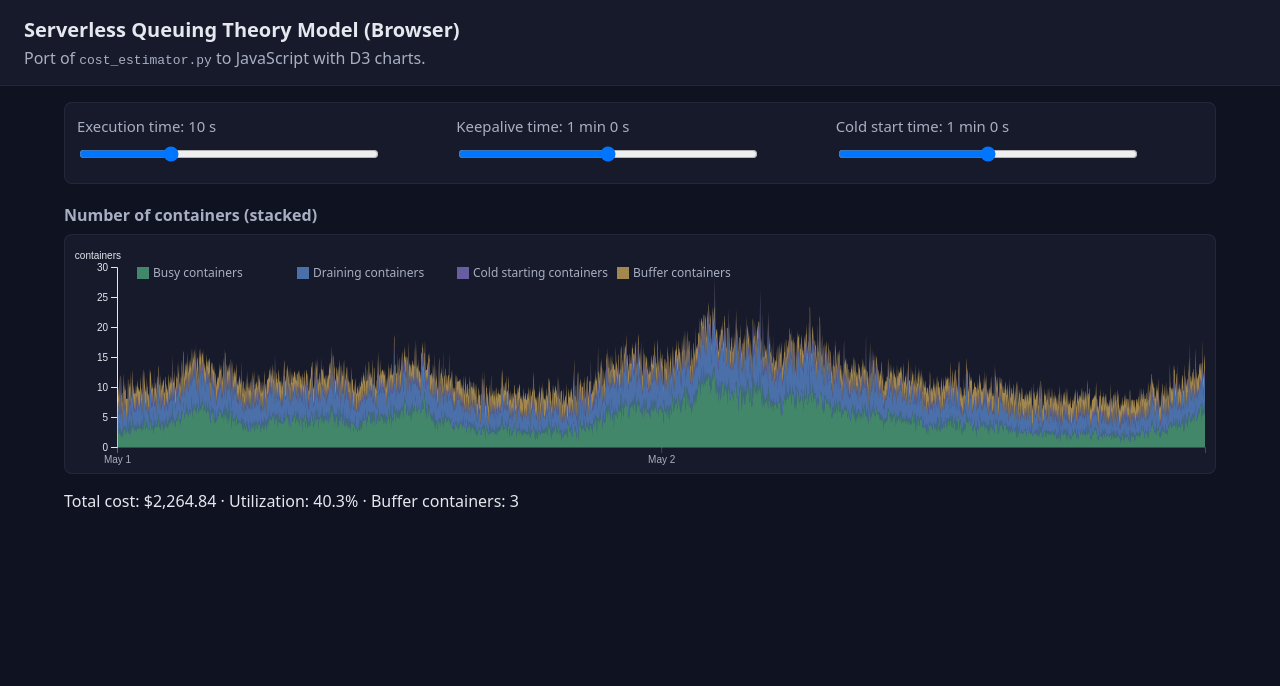
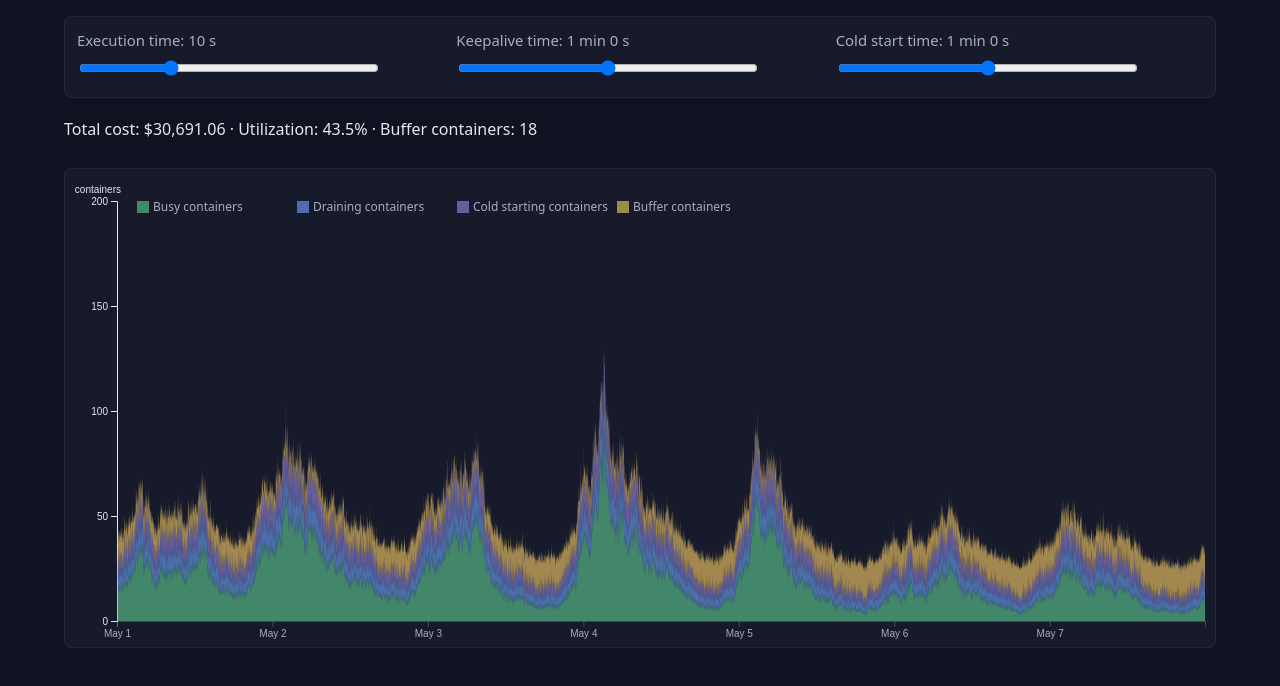
Before and after one commit to modal-labs/serverless-queuing-theory-model, a plain HTML site: page web/index.html in a window 1280 px wide. Drawn offline with nearby package versions, Linux system fonts and the light colour scheme.

Commit message:
Misc fixes to logic and gfx

```diff
--- a/web/app.js
+++ b/web/app.js
@@ -88,8 +88,8 @@ function rollingSum(xs, window) {
   return out;
 }
 
-function rollingMax(xs, window) {
-  // sliding window min/max via deque (O(n))
+function rollingExtrema(xs, window, cmp) {
+  // General sliding window extrema via deque (O(n))
   const n = xs.length;
   const out = new Float64Array(n);
   const deq = []; // store indices
@@ -99,7 +99,8 @@ function rollingMax(xs, window) {
     const val = padded[i];
     while (deq.length) {
       const backVal = padded[deq[deq.length - 1]];
-      if (backVal <= val) deq.pop(); else break;
+      // cmp is a comparison function: (a, b) => a <= b for max, a >= b for min
+      if (cmp(backVal, val)) deq.pop(); else break;
     }
     deq.push(i);
     const start = i - window + 1;
@@ -110,6 +111,16 @@ function rollingMax(xs, window) {
     }
   }
   return out;
+}
+
+function rollingMax(xs, window) {
+  // Largest value in window
+  return rollingExtrema(xs, window, (a, b) => a <= b);
+}
+
+function rollingMin(xs, window) {
+  // Smallest value in window
+  return rollingExtrema(xs, window, (a, b) => a >= b);
 }
 
 function reshapeMeanPerMinute(xsSeconds) {
@@ -136,6 +147,7 @@ function reshapeSumPerMinute(xsSeconds) {
 }
 
 function generateData({ startDate, endDate, seed }) {
+  const baseRate = 100;
   const start = new Date(startDate);
   const end = new Date(endDate);
   const nMinutes = Math.floor((end - start) / 60000);
@@ -144,7 +156,7 @@ function generateData({ startDate, endDate, seed }) {
   const random = makeRng(seed);
 
   // base rate with daily and weekly sin components
-  let ls = new Float64Array(nMinutes).fill(20);
+  let ls = new Float64Array(nMinutes).fill(baseRate);
   for (let i = 0; i < nMinutes; i++) {
     const daily = Math.sin((js[i] / (60 * 24)) * 2 * Math.PI) * 0.67 + 1;
     const weekly = Math.sin((js[i] / (60 * 24 * 7)) * 2 * Math.PI) * 0.2 + 1;
@@ -180,32 +192,38 @@ function generateData({ startDate, endDate, seed }) {
 let demandData = null;
 
 function simulate({xsMinutes, rsSeconds, executionTime = 10, keepaliveTime = 60, coldStartTime = 60 }) {
+  const nSeconds = rsSeconds.length;
+
   // Compute total number of busy containers
   const nBusySeconds = rollingSum(rsSeconds, executionTime);
 
-  // Compute total number of draining containers
+  // Now, let's simulate all the containers
+  // We don't know how many buffer containers we have, so we're going to treat cold starting containers as available
+  // Then, we're going to set the buffer to the 95th percentile of cold starting containers
+
+  // First, let's compute the number of draining containers
   const nBusyAndDrainingSeconds = rollingMax(nBusySeconds, keepaliveTime);
-  const nDrainingSeconds = new Float64Array(nBusySeconds.length);
-  for (let i = 0; i < nDrainingSeconds.length; i++) nDrainingSeconds[i] = nBusyAndDrainingSeconds[i] - nBusySeconds[i];
+  const nDrainingSeconds = new Float64Array(nSeconds);
+  for (let i = 0; i < nSeconds; i++) nDrainingSeconds[i] = nBusyAndDrainingSeconds[i] - nBusySeconds[i];
 
-  // Compute total number of containers that need to start each second
-  const nColdStartingRightNowSeconds = new Float64Array(nBusySeconds.length);
-  for (let i = 1; i < nColdStartingRightNowSeconds.length; i++) nColdStartingRightNowSeconds[i] = Math.max(0, nBusyAndDrainingSeconds[i] - nBusyAndDrainingSeconds[i - 1]);
+  // Now, let's compute the number of containers started in <= coldStartTime seconds
+  const minNBusySeconds = rollingMin(nBusySeconds, coldStartTime);
+  const nNewContainersSeconds = new Float64Array(nSeconds);
+  for (let i = 0; i < nSeconds; i++) nNewContainersSeconds[i] = nBusySeconds[i] - minNBusySeconds[i];
 
-  // Compute the total number of cold starting container
-  // This ignores the buffer
-  const nColdStartingIgnoringBufferSeconds = rollingMax(nColdStartingRightNowSeconds, coldStartTime);
+  // Now, let's compute the required buffer size. This is the 95th percentile of the number of new containers started in <= coldStartTime seconds
+  const sorted = Array.from(nNewContainersSeconds).sort((a, b) => a - b);
+  const idx = Math.min(sorted.length - 1, Math.floor(0.95 * sorted.length));
+  const nBufferContainers = sorted[idx];
 
-  // percentile 99 of cold starting
-  const sorted = Array.from(nColdStartingIgnoringBufferSeconds).sort((a, b) => a - b);
-  const idx = Math.min(sorted.length - 1, Math.floor(0.99 * sorted.length));
-  const nBufferContainers = sorted[idx];
-  const nColdStartingSeconds = new Float64Array(nColdStartingIgnoringBufferSeconds.length);
-  for (let i = 0; i < nColdStartingSeconds.length; i++) nColdStartingSeconds[i] = Math.min(nColdStartingIgnoringBufferSeconds[i], nBufferContainers);
+  // Now, let's compute the buffer size over time
+  const nBufferSeconds = new Float64Array(nSeconds);
+  for (let i = 0; i < nSeconds; i++) nBufferSeconds[i] = nBufferContainers - nNewContainersSeconds[i];
 
-  // buffer and total seconds series
-  const nBufferSeconds = new Float64Array(nBusySeconds.length);
-  for (let i = 0; i < nBufferSeconds.length; i++) nBufferSeconds[i] = nBufferContainers - nColdStartingSeconds[i];
+  // The number of cold starting containers is the same as the number of new containers
+  const nColdStartingSeconds = nNewContainersSeconds;
+
+  // Add up for total time series
   const nTotalSeconds = new Float64Array(nBusySeconds.length);
   for (let i = 0; i < nTotalSeconds.length; i++) nTotalSeconds[i] = nBusySeconds[i] + nDrainingSeconds[i] + nColdStartingSeconds[i] + nBufferSeconds[i];
 
@@ -390,7 +408,7 @@ function wireParameterControls() {
 
 function init() {
   console.log("setting data")
-  demandData = generateData({ startDate: new Date('2025-05-01'), endDate: new Date('2025-05-03'), seed: 42 });
+  demandData = generateData({ startDate: new Date('2025-05-01'), endDate: new Date('2025-05-08'), seed: 42 });
   console.log("demandData", demandData);
   wireParameterControls();
   run();
--- a/web/index.html
+++ b/web/index.html
@@ -8,11 +8,6 @@
     <script src="https://cdn.jsdelivr.net/npm/d3@7"></script>
   </head>
   <body>
-    <header>
-      <h1>Serverless Queuing Theory Model (Browser)</h1>
-      <p>Port of <code>cost_estimator.py</code> to JavaScript with D3 charts.</p>
-    </header>
-
     <main>
       <section class="controls">
         <label for="execution-time">
@@ -30,8 +25,6 @@
       </section>
 
       <section>
-        <h2>Number of containers (stacked)</h2>
-        <div id="chart-number-containers" class="chart"></div>
         <p class="metric">
           <span id="total-cost"></span>
           <span id="utilization-rate"></span>
@@ -39,6 +32,10 @@
         </p>
       </section>
 
+      <section>
+        <div id="chart-number-containers" class="chart"></div>
+      </section>
+
     <script type="module" src="app.js"></script>
   </body>
   </html>
--- a/web/styles.css
+++ b/web/styles.css
@@ -60,7 +60,7 @@ section h2 { font-size: 16px; font-weight: 600; margin: 0 0 8px; color: var(--mu
 
 .chart {
   width: 100%;
-  height: 240px;
+  height: 480px;
   background: var(--panel);
   border: 1px solid rgba(255,255,255,0.06);
   border-radius: 8px;
```
